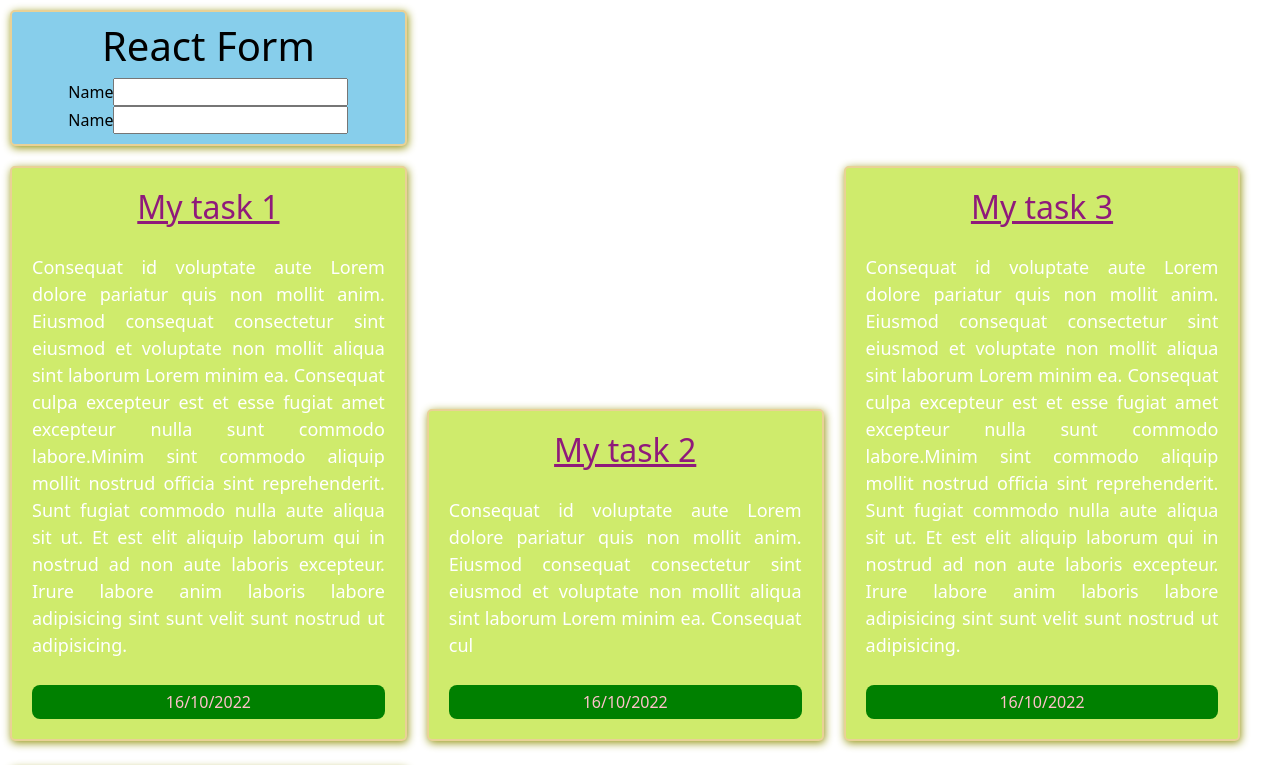
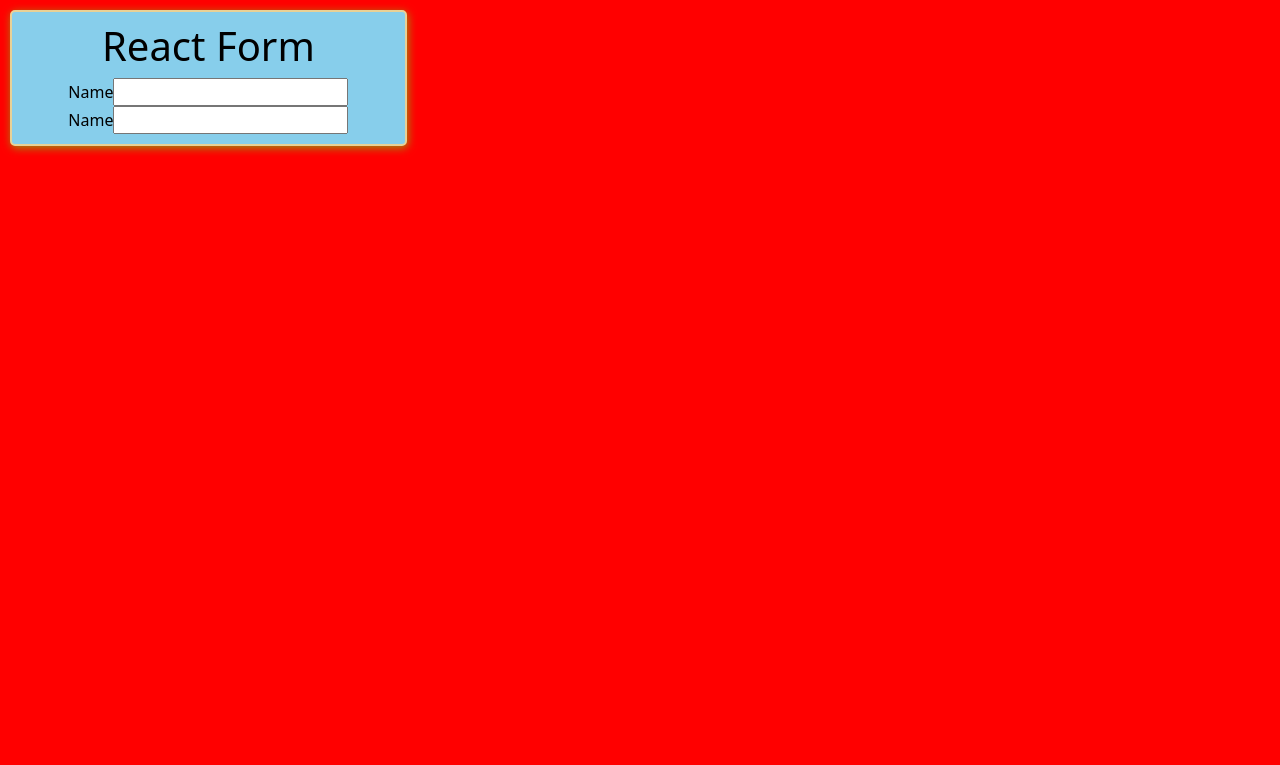
Before and after one commit to Mraj101/Vanilla-Js-and-React, a React (Create React App) app in the folder reactjsbasics/my-app/: page / in a window 1280 px wide. Shown: the top 765 px of the page. Built offline with nearby package versions, Linux system fonts and the light colour scheme.

Commit message:
form module css

```diff
--- a/reactjsbasics/my-app/src/component/ReactForm/Form.js
+++ b/reactjsbasics/my-app/src/component/ReactForm/Form.js
@@ -1,8 +1,9 @@
 import React from 'react';
-
+import "./form.module.css"
 const Form = () => {
     return (
-        <div className='Container' style={{display:"block" ,backgroundColor:"skyblue" ,color:"black"}}>
+        <div  style={{height:"80vw" ,backgroundColor:"red" ,color:"black"}}>
+            <div className='Container' style={{ backgroundColor:"skyblue" ,color:"black"}}>
                 <h1>React Form</h1>
                 <div>
                     <label htmlFor="name">Name</label>
@@ -15,6 +16,8 @@ const Form = () => {
                 </div>
 
             </div>
+
+        </div>
     );
 }
 
--- /dev/null
+++ b/reactjsbasics/my-app/src/component/ReactForm/form.module.css
@@ -0,0 +1,5 @@
+*{
+    margin: 0;
+    padding: 0;
+    box-sizing: border-box;
+}
```
Lines whose indentation alone changed are shown as unchanged.
